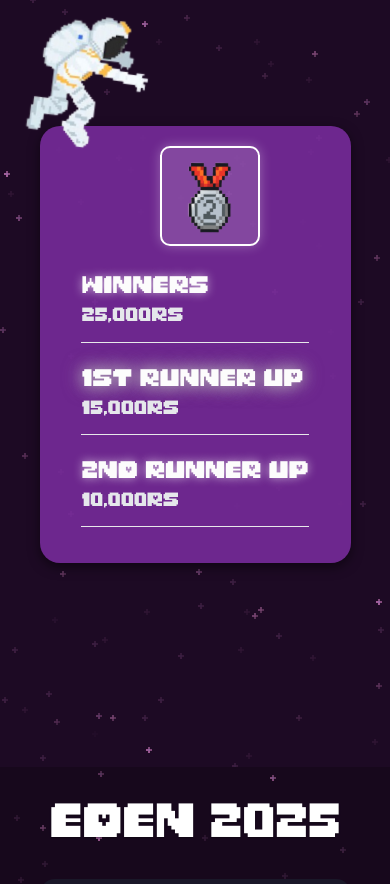
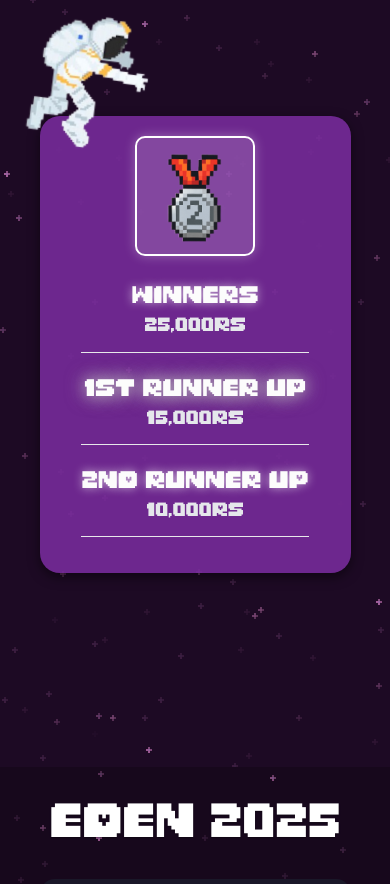
Before and after one commit to SHIBINSHA02/EDEN, a React (Vite) app: page / in a window 390 px wide. Shown: the part 2640-3524 px from the top of the page. Built offline with nearby package versions, Linux system fonts and the light colour scheme.

Commit message:
prizepool issue fixed

```diff
--- a/src/Components/Prize/Prize.css
+++ b/src/Components/Prize/Prize.css
@@ -172,13 +172,14 @@
     flex-direction: column; /* Stack SVG and content vertically */
     align-items: center;
     padding: 20px; /* Adjusted padding */
+    width: 100%;
+
   }
 
-  .prize-left-image {
-    margin-right: 0; /* Remove margin when stacked */
+  .prize-left-image { /* Remove margin when stacked */
     margin-bottom: 20px; /* Increased spacing below SVG */
-    width: 100px; /* Slightly smaller for mobile */
-    height: 100px;
+    width: 120px; /* Slightly smaller for mobile */
+    height: 120px;
   }
 
   .prize-card-content {
@@ -200,6 +201,14 @@
 
   .separator-line {
     margin: 1rem auto; /* Adjusted for mobile */
+  }
+  .prize-section{
+    margin-top: 0.5rem;
+    display: flex;
+    flex-direction: column;
+    justify-content: center;
+    align-items: center;
+    text-align: center;
   }
 }
 
```
